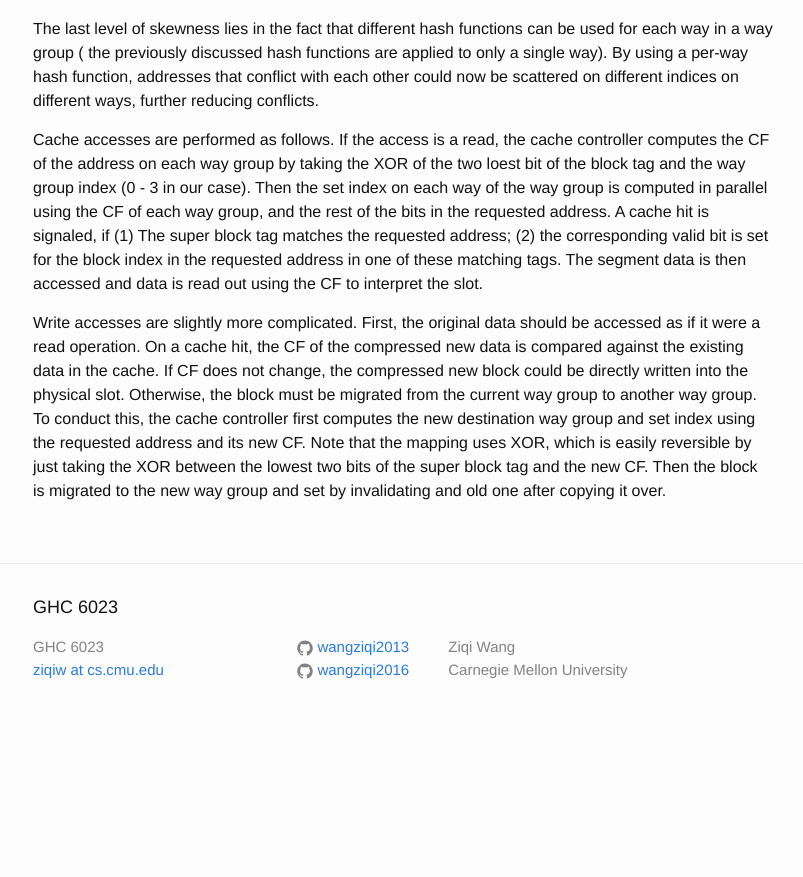
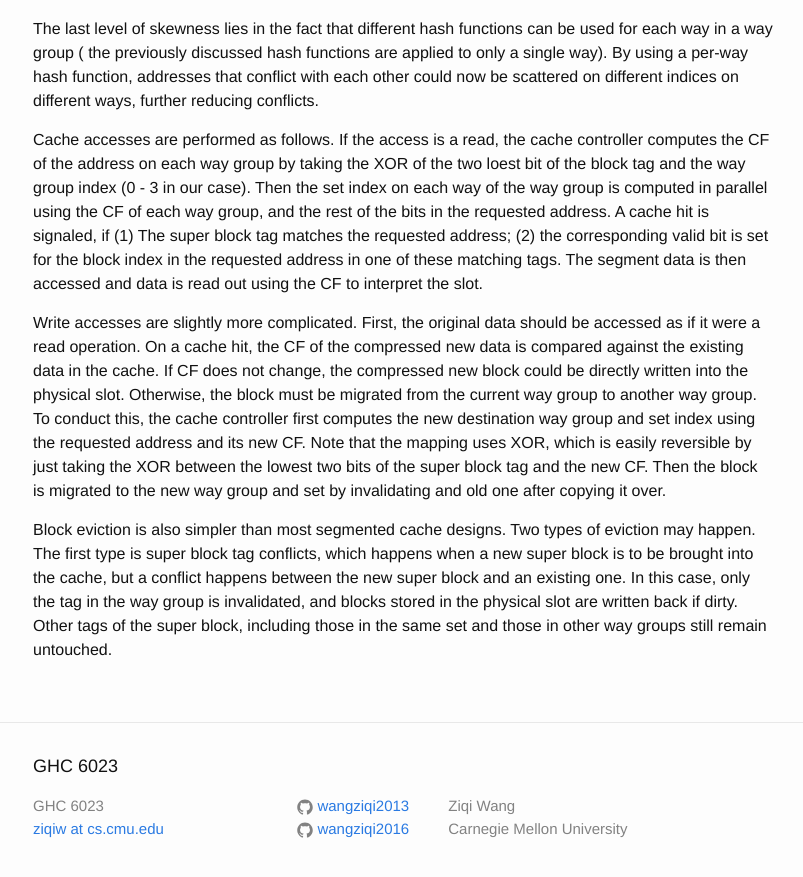
Before and after one commit to wangziqi2013/wangziqi2013.github.io, a Jekyll site: the page built from _posts/2020-06-13-skewed-compressed-cache.markdown, in a window 1280 px wide and 900 px high, scrolled down 2809 px. Shown: the top 877 px of the window, without its empty margins (237-1040 px from the left). Built offline with Jekyll 4.4.1, drawn with Linux system fonts in a browser that asks for light colours; before the commit the page ends 3550 px from its top, so only the background shows below that.

Commit message:
Adding eviction

```diff
--- a/_posts/2020-06-13-skewed-compressed-cache.markdown
+++ b/_posts/2020-06-13-skewed-compressed-cache.markdown
@@ -126,3 +126,9 @@ from the current way group to another way group. To conduct this, the cache cont
 way group and set index using the requested address and its new CF. Note that the mapping uses XOR, which is easily
 reversible by just taking the XOR between the lowest two bits of the super block tag and the new CF. Then the block is
 migrated to the new way group and set by invalidating and old one after copying it over.
+
+Block eviction is also simpler than most segmented cache designs. Two types of eviction may happen. The first type is
+super block tag conflicts, which happens when a new super block is to be brought into the cache, but a conflict happens
+between the new super block and an existing one. In this case, only the tag in the way group is invalidated, and blocks
+stored in the physical slot are written back if dirty. Other tags of the super block, including those in the same set
+and those in other way groups still remain untouched.
```
